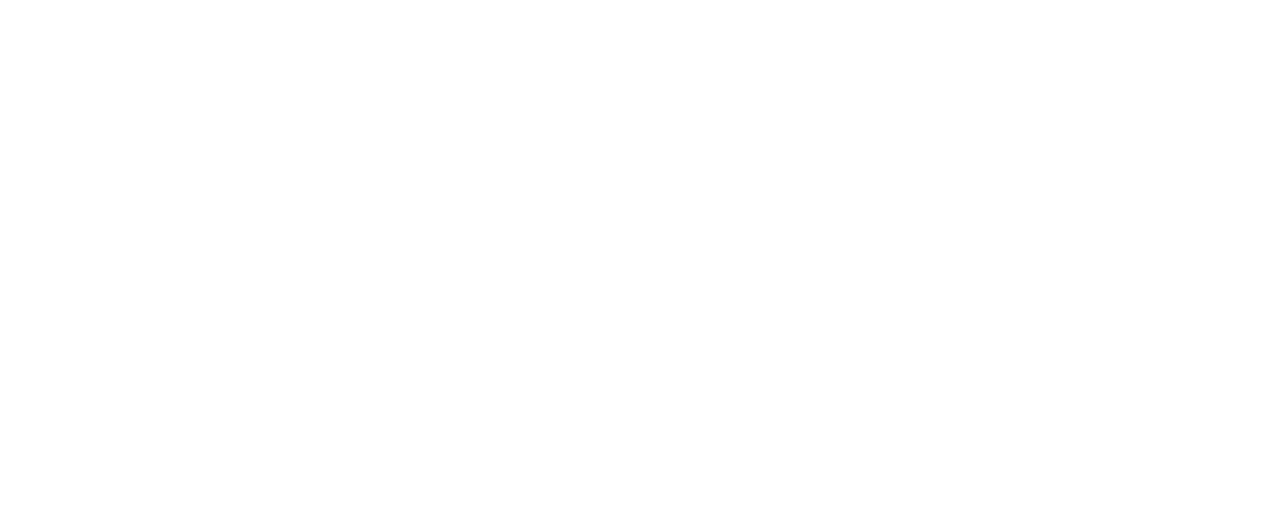
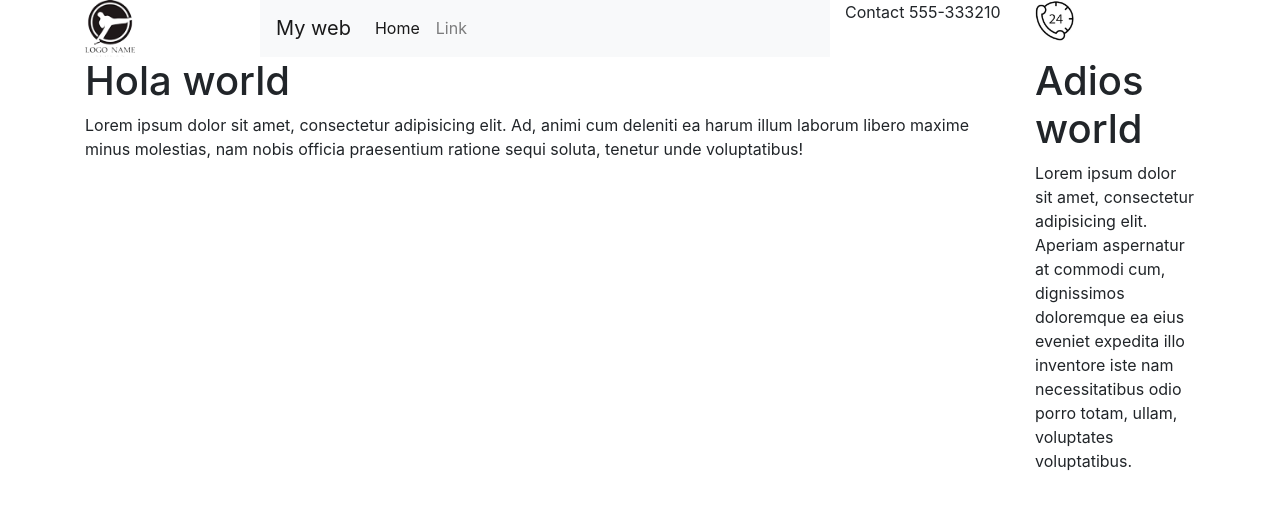
Before and after one commit to iesemilidarder/pr3-group-sandbox-llm19-20, a website built with webpack: page dist/std/dcastañeda.html in a window 1280 px wide. Built offline with nearby package versions, Linux system fonts and the light colour scheme; files whose address does not match are found by name.

Commit message:
Daniel Castañeda

```diff
--- a/dist/std/dcastañeda.html
+++ b/dist/std/dcastañeda.html
@@ -2,9 +2,51 @@
 <html lang="en">
 <head>
     <meta charset="UTF-8">
+    <title>Haber que sale</title>
+    <link rel="stylesheet" href="https://stackpath.bootstrapcdn.com/bootstrap/4.4.1/css/bootstrap.min.css">
+
     <title>Title</title>
 </head>
-<body>
+<body class="container">
+<header class="row">
+    <div class="col-md-2">
+        <img src="img/logo.png" alt="Logo molon" width="50">
+    </div>
+    <nav class="col-md-6 navbar navbar-expand-lg navbar-light bg-light">
+        <a class="navbar-brand" href="#">My web</a>
+        <button class="navbar-toggler" type="button" data-toggle="collapse" data-target="#navbarSupportedContent"
+                aria-controls="navbarSupportedContent" aria-expanded="false" aria-label="Toggle navigation">
+            <span class="navbar-toggler-icon"></span>
+        </button>
+        <div class="collapse navbar-collapse" id="navbarSupportedContent">
+            <ul class="navbar-nav mr-auto">
+                <li class="nav-item active">
+                    <a class="nav-link" href="#">Home <span class="sr-only">(current)</span></a>
+                </li>
+                <li class="nav-item">
+                    <a class="nav-link" href="#">Link</a>
+                </li>
+            </ul>
+        </div>
+    </nav>
+    <div class="col-sm-2">Contact 555-333210</div>
+    <div class="col-sm-2"><img src="img/callus.jpg" alt="call us" width="40"></div>
+</header>
+<main class="row">
+    <article class="col-md-10">
+        <h1>Hola world</h1>
+        <section>Lorem ipsum dolor sit amet, consectetur adipisicing elit. Ad, animi cum deleniti ea harum illum laborum
+            libero maxime minus molestias, nam nobis officia praesentium ratione sequi soluta, tenetur unde
+            voluptatibus!
+        </section>
+    </article>
+    <aside class="col-md-2">
+        <h1>Adios world</h1>
+        <p>Lorem ipsum dolor sit amet, consectetur adipisicing elit. Aperiam aspernatur at commodi cum, dignissimos
+            doloremque ea eius eveniet expedita illo inventore iste nam necessitatibus odio porro totam, ullam,
+            voluptates voluptatibus.</p>
+    </aside>
+</main>
 
 </body>
 </html>
```
